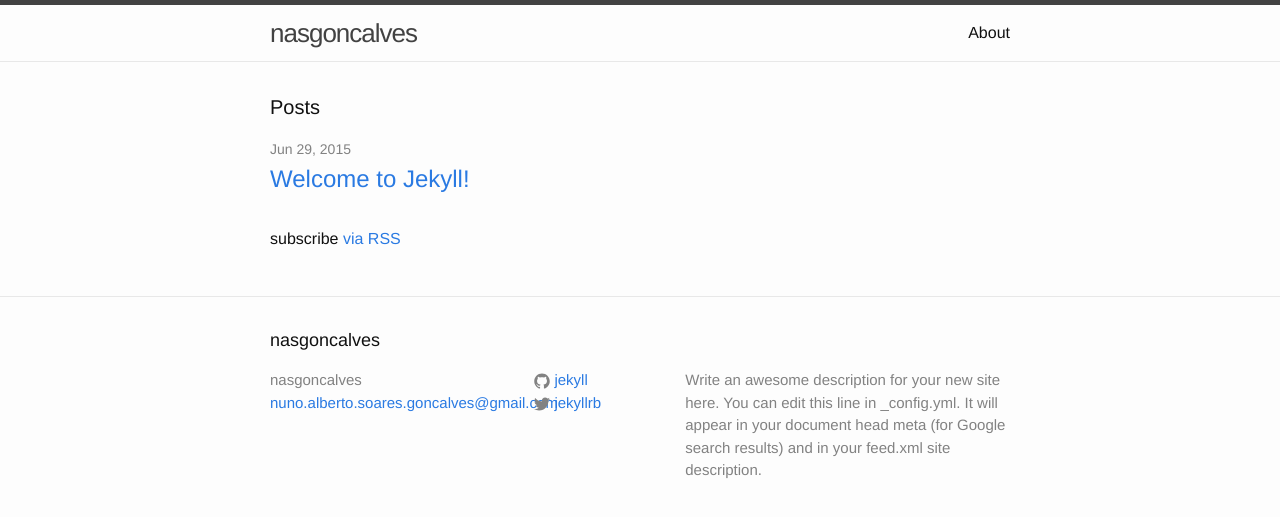
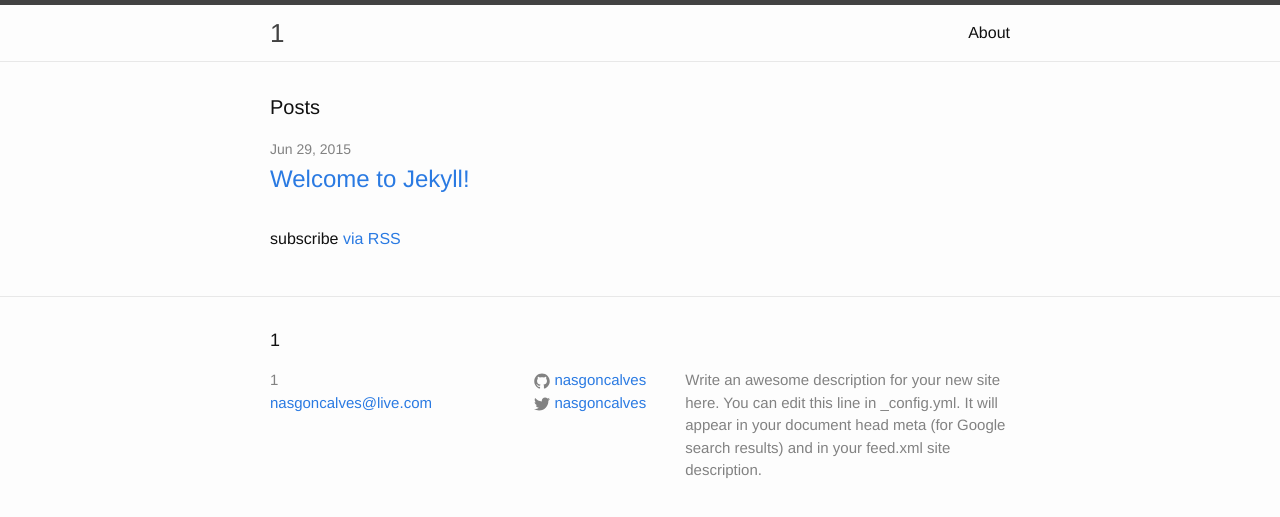
Before and after one commit to nasgoncalves/nasgoncalves.github.io, a Jekyll site: the page built from index.html, in a window 1280 px wide. Shown: the top 517 px of the page. Built offline with Jekyll 4.4.1, drawn with Linux system fonts in a browser that asks for light colours.

Commit message:
Initial commit

```diff
--- a/_config.yml
+++ b/_config.yml
@@ -1,6 +1,6 @@
 # Site settings
-title: nasgoncalves
-email: nuno.alberto.soares.goncalves@gmail.com
+title: 0x00000001
+email: nasgoncalves@live.com
 
 description: >
   Write an awesome description for your new site here. You can edit this
@@ -10,8 +10,8 @@ description: >
 baseurl: "" # the subpath of your site, e.g. /blog/
 url: "http://nasgoncalves.github.io"
 
-twitter_username: jekyllrb
-github_username:  jekyll
+twitter_username: nasgoncalves
+github_username: nasgoncalves
 
 # Build settings
 markdown: kramdown
```
